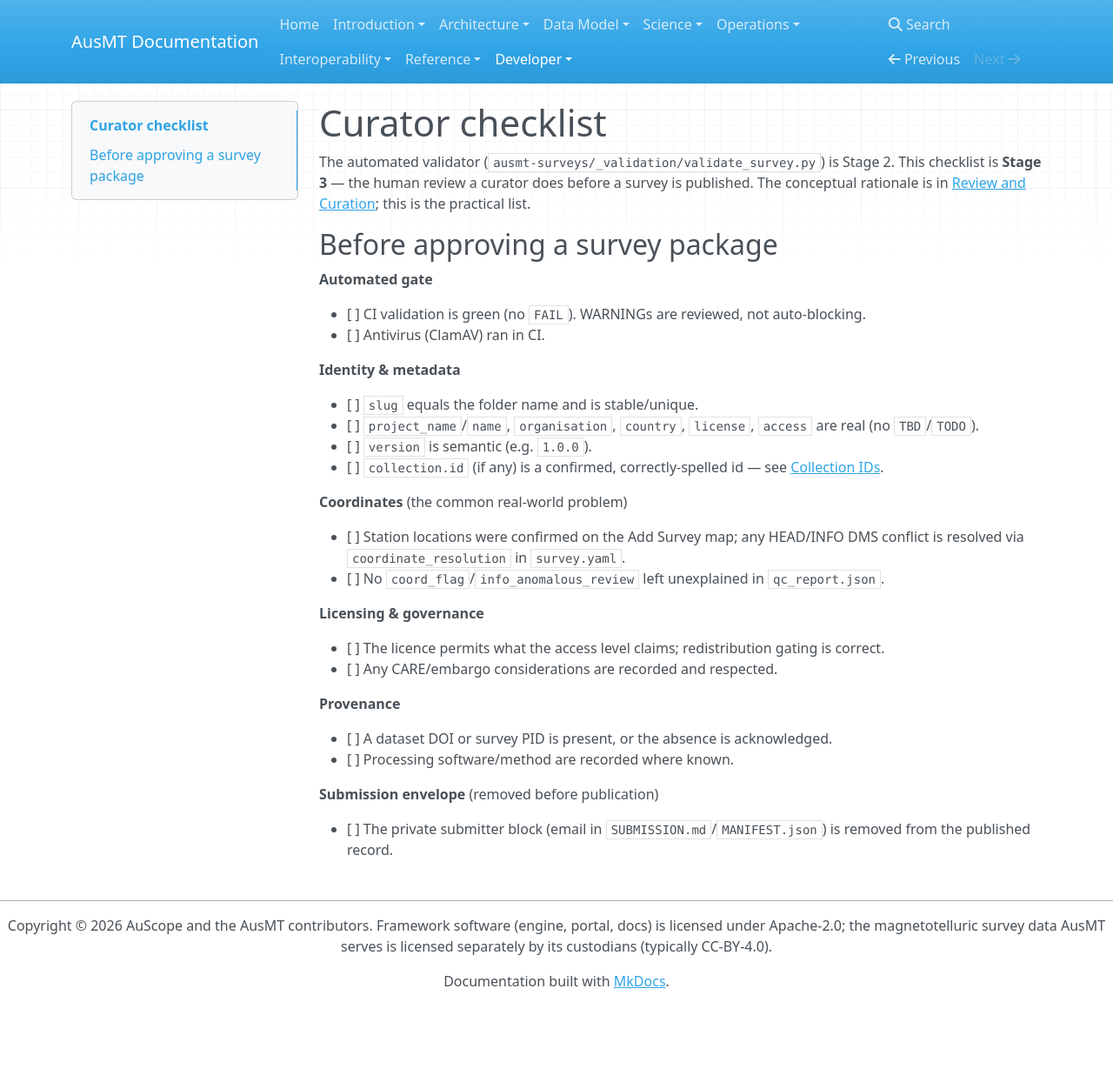
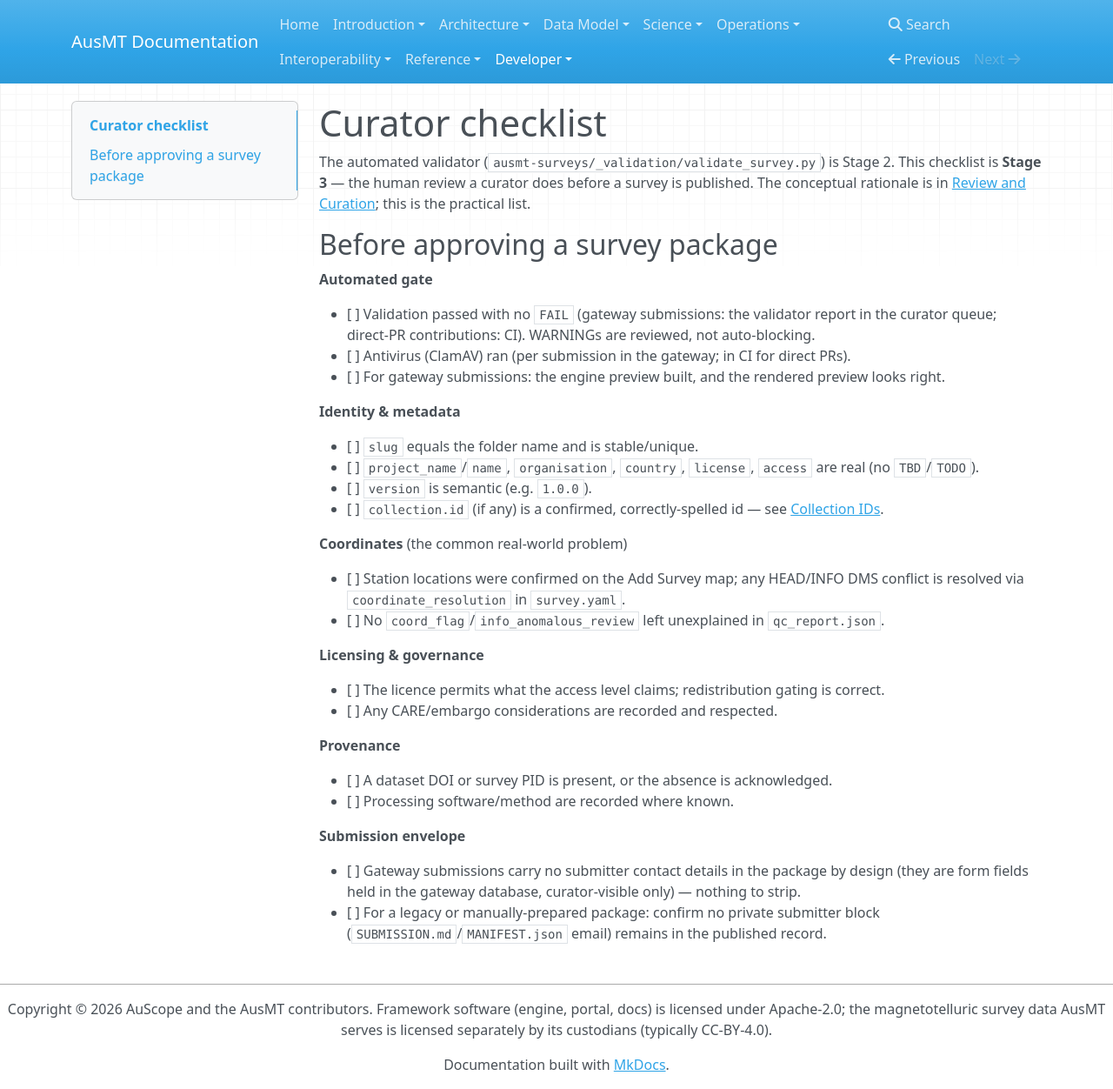
Before and after one commit to bvkay/ausmt, an MkDocs documentation site: the page built from docs/docs/developer/curator-checklist.md, in a window 1280 px wide and 1252 px high. Shown: the whole window at 87% size. Built offline with MkDocs 1.6.1, drawn with Linux system fonts in a browser that asks for light colours; nearby versions of some CDN libraries.

Commit message:
docs: developer pages — gateway-first contributor flow, product-key defect disclosed
curator-checklist.md and real-survey-loading.md now lead with the gateway path
(upload button, per-submission validation/AV, curator queue; gateway packages
carry no submitter PII by design) with direct-PR as the manual alternative.
product-schema.md discloses that skew_beta_mean_deg actually carries the median
(engine computes median deliberately; key rename queued as its own lane).
architecture.md, build-lifecycle.md, conventions.md, data-files.md,
extending.md and collection-ids.md verified current against the code - no
changes needed.

```diff
--- a/docs/docs/developer/curator-checklist.md
+++ b/docs/docs/developer/curator-checklist.md
@@ -8,8 +8,10 @@ rationale is in [Review and Curation](../operations/review.md); this is the prac
 
 **Automated gate**
 
-- [ ] CI validation is green (no `FAIL`). WARNINGs are reviewed, not auto-blocking.
-- [ ] Antivirus (ClamAV) ran in CI.
+- [ ] Validation passed with no `FAIL` (gateway submissions: the validator report in the curator
+      queue; direct-PR contributions: CI). WARNINGs are reviewed, not auto-blocking.
+- [ ] Antivirus (ClamAV) ran (per submission in the gateway; in CI for direct PRs).
+- [ ] For gateway submissions: the engine preview built, and the rendered preview looks right.
 
 **Identity & metadata**
 
@@ -34,7 +36,9 @@ rationale is in [Review and Curation](../operations/review.md); this is the prac
 - [ ] A dataset DOI or survey PID is present, or the absence is acknowledged.
 - [ ] Processing software/method are recorded where known.
 
-**Submission envelope** (removed before publication)
+**Submission envelope**
 
-- [ ] The private submitter block (email in `SUBMISSION.md`/`MANIFEST.json`) is removed from the
-      published record.
+- [ ] Gateway submissions carry no submitter contact details in the package by design (they are
+      form fields held in the gateway database, curator-visible only) — nothing to strip.
+- [ ] For a legacy or manually-prepared package: confirm no private submitter block
+      (`SUBMISSION.md`/`MANIFEST.json` email) remains in the published record.
```
Also changed, not shown: docs/docs/developer/product-schema.md (+5 -0 lines), docs/docs/developer/real-survey-loading.md (+10 -4 lines).
